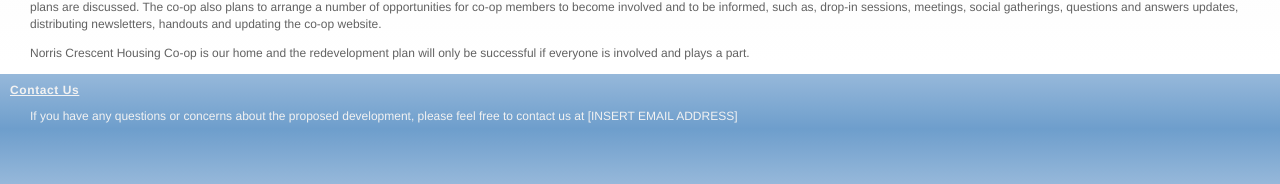
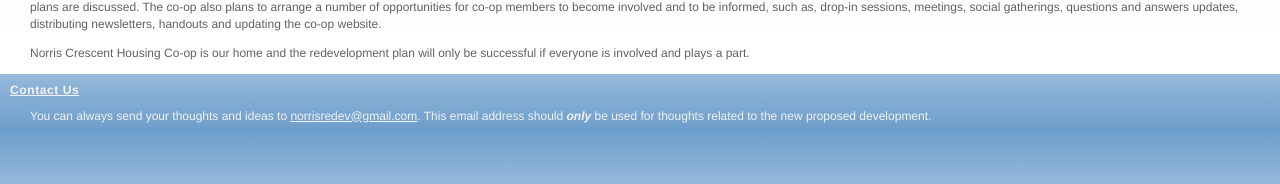
Before and after one commit to twc-inc-ca/twc-inc-ca.github.io, a PHP site: page / in a window 1280 px wide. Shown: the part 2209-2393 px from the top of the page. Run offline with PHP 8.4, Linux system fonts and the light colour scheme.

Commit message:
update contact

```diff
--- a/css/member-style.css
+++ b/css/member-style.css
@@ -193,3 +193,8 @@
     padding-left: 20px;
     padding-right: 20px;
 }
+
+#contact a {
+    color: #F2F2F2;
+    text-decoration: underline;
+}
--- a/index.html
+++ b/index.html
@@ -199,7 +199,7 @@ function cal() {
         <h2>Contact Us</h2>
     </div>
     <div>
-        <p>If you have any questions or concerns about the proposed development, please feel free to contact us at [INSERT EMAIL ADDRESS]</p>
+        <p>You can always send your thoughts and ideas to <a href="mailto:norrisredev@gmail.com">norrisredev@gmail.com</a>. This email address should <strong><em>only</em></strong> be used for thoughts related to the new proposed development. </p>
     </div>
 </section>
 <section id="footer">
```
